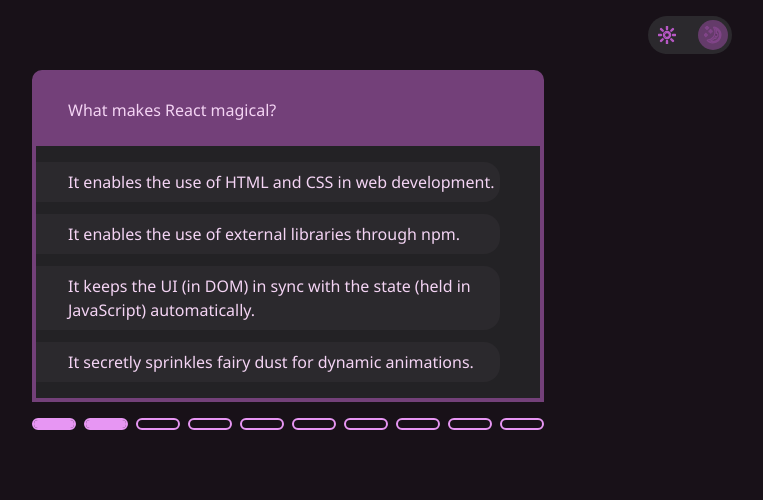
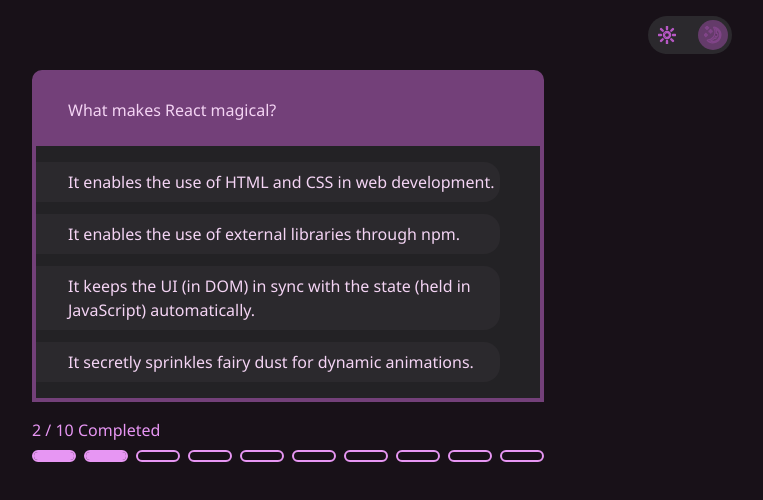
Before and after one commit to andrewnessinjim/quiz-app, a React (Create React App) app: page / in a window 1280 px wide. Shown: the top 500 px of the page, without its empty margins (352-1115 px from the left). Built offline with nearby package versions, Linux system fonts and the light colour scheme.

Commit message:
Improve progress bar usability

```diff
--- a/src/components/QuestionCard/QuestionCard.js
+++ b/src/components/QuestionCard/QuestionCard.js
@@ -92,7 +92,6 @@
         <form>
           <StChoicesWrapper>
             {Object.keys(choices).map((choiceKey) => {
-              console.log({ choiceKey });
               return (
                 <StRadioGroupItem
                   id={choiceKey}
@@ -112,7 +111,7 @@
 
 QuestionCard.propTypes = {
   question: PropTypes.string,
-  choices: PropTypes.arrayOf(PropTypes.object),
+  choices: PropTypes.object,
 };
 
 export default QuestionCard;
--- a/src/components/QuizProgress/QuizProgress.jsx
+++ b/src/components/QuizProgress/QuizProgress.jsx
@@ -3,16 +3,21 @@
 import * as _ from "lodash";
 import * as Progress from "@radix-ui/react-progress";
 import SiteWidthWrapper from "../SiteWidthWrapper";
+import React from "react";
 
 const Wrapper = styled.section`
   ${SiteWidthWrapper};
   display: flex;
-  justify-content: center;
+  justify-content:center;
 `;
+
 const StProgressRoot = styled(Progress.Root)`
   margin-top: 16px;
   width: 100%;
   max-width: 32rem;
+  display: flex;
+  flex-direction: column;
+  gap: 8px;
 `;
 
 const StProgressIndicator = styled(Progress.Indicator)`
@@ -36,15 +41,21 @@
     inset: 0;
     background: ${(p) => p.theme.colors.plum11};
     transform: ${(p) =>
-      p.$isCompleted ? "translateX(0)" : "translateX(-100%)"};
+    p.$isCompleted ? "translateX(0)" : "translateX(-100%)"};
     transition: 150ms transform ease-in;
   }
 `;
 
+const StLabel = styled.label`
+
+`;
+
 function QuizProgress({ total, completed }) {
+  const progressBarId = React.useId("quiz-progress-bar");
   return (
     <Wrapper>
-      <StProgressRoot value={completed} max={total}>
+      <StProgressRoot value={completed} max={total} id={progressBarId}>
+        <StLabel htmlFor={progressBarId}>{completed} / {total} Completed</StLabel>
         <StProgressIndicator>
           {_.range(total).map((num) => (
             <StProgressSegment $isCompleted={num < completed} key={num} />
```
